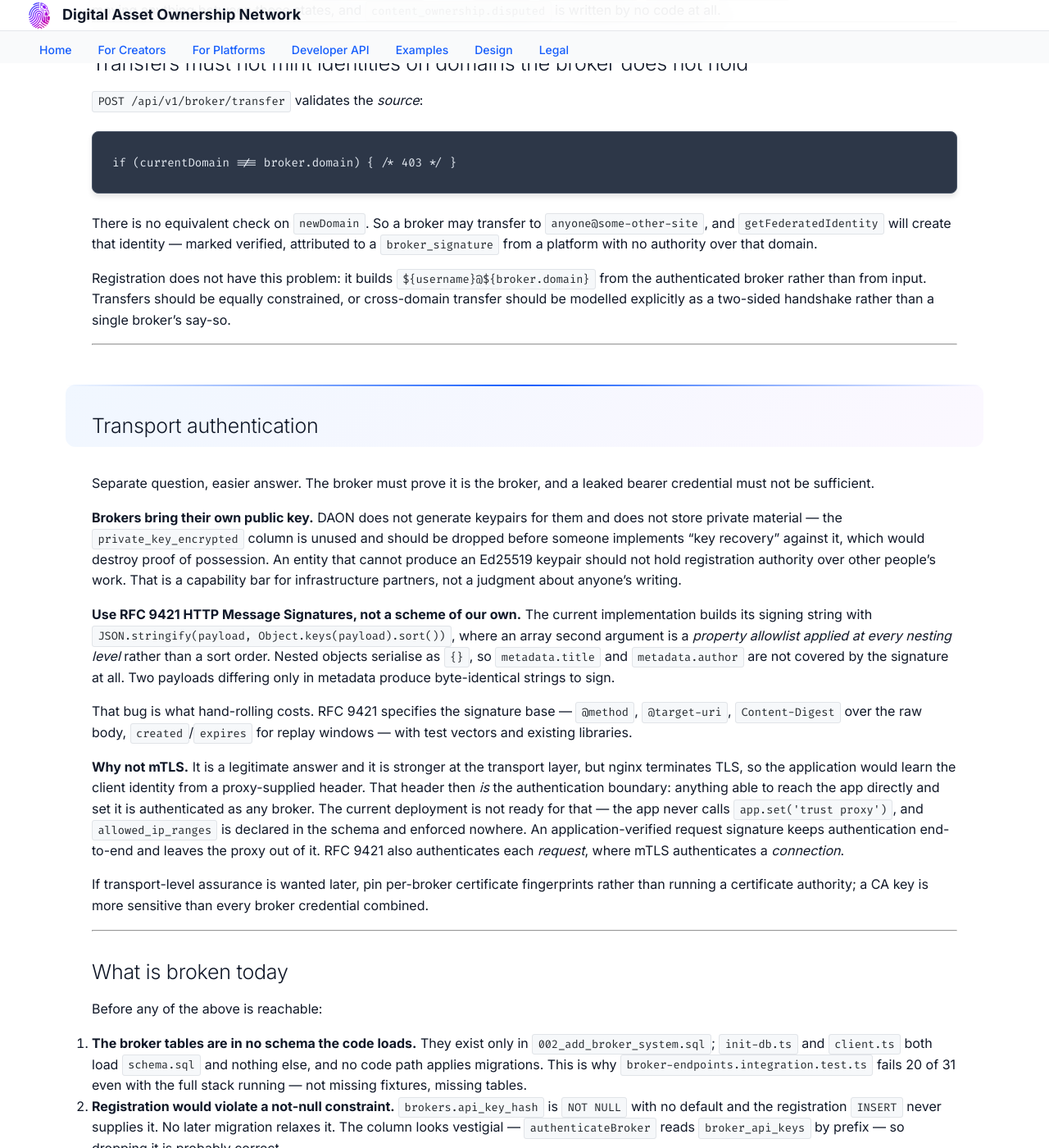
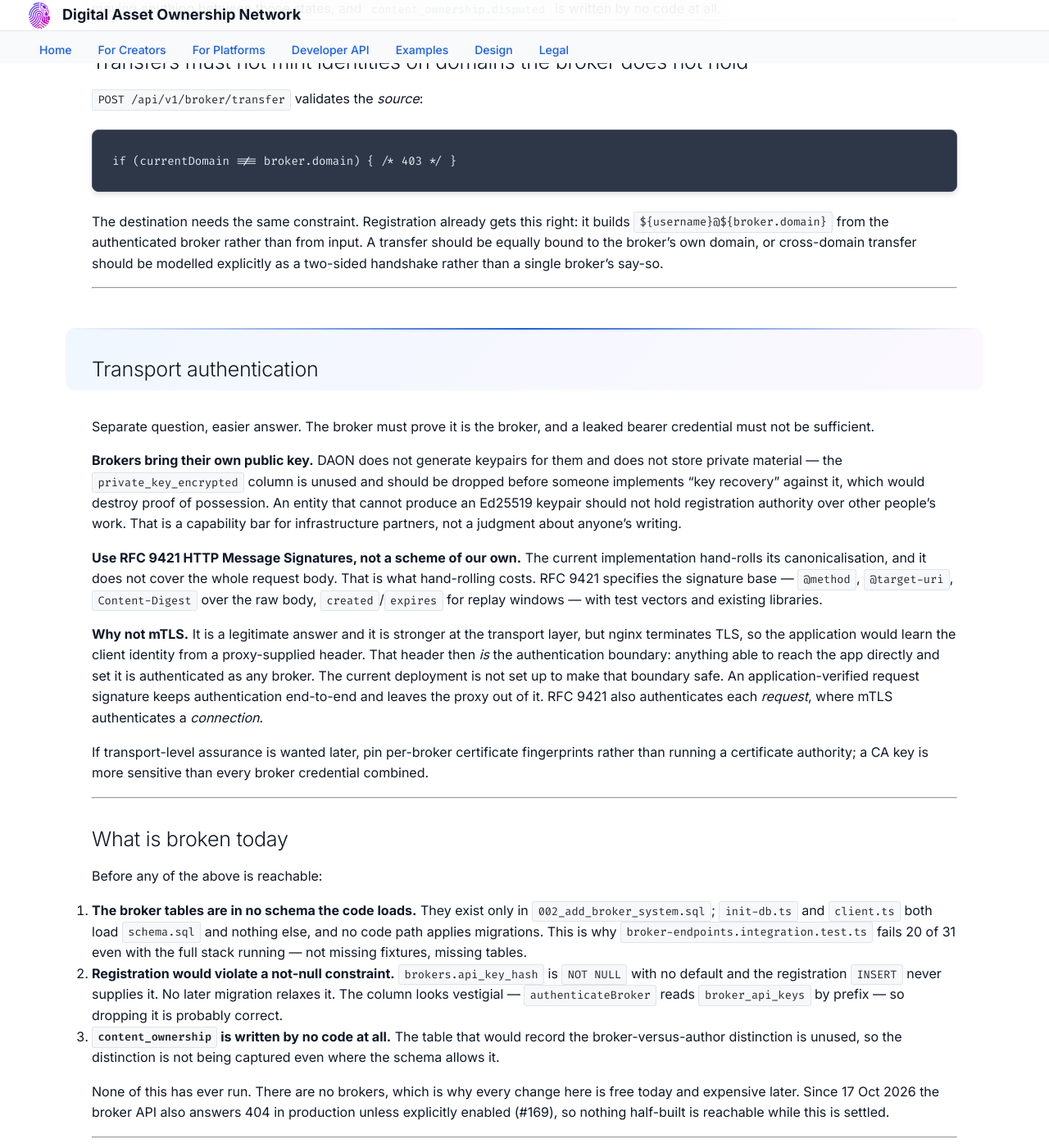
Before and after one commit to daon-network/daon, a Jekyll site: the page built from docs/design/brokerage.md, in a window 1280 px wide and 1400 px high, scrolled down 8402 px. Shown: the whole window at 82% size. Built offline with Jekyll 4.4.1, drawn with Linux system fonts in a browser that asks for light colours; some of the changed text lies outside the part shown.

Commit message:
docs(brokerage): correct against 17 Oct, describe defects without recipes
Corrections:
- Anonymous direct registration is closed (#163); say so.
- "Step 9 makes the ladder real" meant step 10 (platform_oauth).
- The third open question predated the recovery-address decision and
  contradicted it; rewritten around what the record shows once a
  broker's channel is gone.
- Doubled horizontal rule removed.
- WISHLIST item 2 blamed missing fixtures; the real cause is that the
  broker tables are in no loaded schema, so there is nothing to seed.
- WISHLIST numbering: this entry no longer duplicates "6"; later items
  move down by one.

Security: the doc and WISHLIST entry described specific broker defects
precisely enough to reproduce. They now state what must be true (sign the
whole body, bind transfers to the broker's domain, never report an
unperformed check as valid) without the how-to. The broker API is also off
in production while this is settled (#169).

Co-Authored-By: Claude Opus 5.5 <noreply@anthropic.com>
Claude-Session: https://claude.ai/code/session_017ec7JCDoL5HnLK7JuCAQtP

````diff
--- a/docs/design/brokerage.md
+++ b/docs/design/brokerage.md
@@ -15,8 +15,6 @@ touches DAON.
 
 That convenience is the entire point, and it is also the entire problem. **A broker registration is
 a claim by the platform about a person who was not present.**
-
----
 
 ---
 
@@ -128,9 +126,7 @@ Worth naming because it makes the two registration paths consistent rather than
 | Direct | The account itself | The account's own email |
 | Broker | `user@broker`, delegated to the platform | An email supplied by the broker with the author's consent |
 
-**Contactability is the floor on both. Identity is required on neither.** Closing anonymous
-registration on the direct path is not separate cleanup; it is this same principle applied where
-there is no broker to delegate to.
+**Contactability is the floor on both. Identity is required on neither.** Closing anonymous registration on the direct path was not separate cleanup; it is this same principle applied where there is no broker to delegate to. It shipped on 16 Oct 2026 (#163): the direct path now requires an account.
 
 **What it does not establish, and must not be read as establishing:** a real-world identity. It
 inherits the platform's account security as its ceiling, and AO3 accounts are email-and-invite. A
@@ -212,9 +208,7 @@ VALUES ($1, $2, $3, true, NOW(), 'broker_signature')
 ON CONFLICT (username, domain) DO UPDATE SET verified = true, ...
 ```
 
-`verified` is hardcoded true and the method is hardcoded `'broker_signature'` — while
-`require_signature` is only set for the enterprise tier, so for community and standard brokers **no
-signature was checked at all.** The `ON CONFLICT` clause then re-affirms verification on every
+`verified` is hardcoded true and the method is hardcoded `'broker_signature'`, whether or not the request was actually signature-checked. The `ON CONFLICT` clause then re-affirms verification on every
 subsequent call, so an identity cannot decay back to unverified even if it should.
 
 That is an unearned ranking carrying a label for a check that did not happen. It is exactly what the
@@ -229,10 +223,7 @@ what that path actually did.
 
 Checked 9 Sep 2026, because one instance of this is a bug and a habit of it is a design fault.
 
-- **`verifySignature` returns `true` when `broker.require_signature` is false.** A function of that
-  name returning "valid" for a check it declined to perform is a trap for the next caller, even
-  though present callers only invoke it when a signature is required. It should return a tri-state,
-  or the branch should live at the call site.
+- **`verifySignature` can report "valid" for a check it did not perform.** A function of that name must never do that, whatever its present callers happen to pass. It should return a tri-state, or the branch should live at the call site.
 - **Broker registration writes `enabled = true` beside `certification_status = 'pending'`.**
   Contradictory on its face. Not exploitable: `authenticateBroker` independently rejects any broker
   whose `certification_status !== 'active'`, so the certification gate holds. Worth resolving anyway,
@@ -405,12 +396,7 @@ assertion, attribute it, endorse nothing.
 if (currentDomain !== broker.domain) { /* 403 */ }
 ```
 
-There is no equivalent check on `newDomain`. So a broker may transfer to `anyone@some-other-site`,
-and `getFederatedIdentity` will create that identity — marked verified, attributed to a
-`broker_signature` from a platform with no authority over that domain.
-
-Registration does not have this problem: it builds `${username}@${broker.domain}` from the
-authenticated broker rather than from input. Transfers should be equally constrained, or cross-domain
+The destination needs the same constraint. Registration already gets this right: it builds `${username}@${broker.domain}` from the authenticated broker rather than from input. A transfer should be equally bound to the broker's own domain, or cross-domain
 transfer should be modelled explicitly as a two-sided handshake rather than a single broker's say-so.
 
 ---
@@ -426,21 +412,14 @@ implements "key recovery" against it, which would destroy proof of possession. A
 produce an Ed25519 keypair should not hold registration authority over other people's work. That is a
 capability bar for infrastructure partners, not a judgment about anyone's writing.
 
-**Use RFC 9421 HTTP Message Signatures, not a scheme of our own.** The current implementation builds
-its signing string with `JSON.stringify(payload, Object.keys(payload).sort())`, where an array
-second argument is a *property allowlist applied at every nesting level* rather than a sort order.
-Nested objects serialise as `{}`, so `metadata.title` and `metadata.author` are not covered by the
-signature at all. Two payloads differing only in metadata produce byte-identical strings to sign.
-
-That bug is what hand-rolling costs. RFC 9421 specifies the signature base — `@method`,
+**Use RFC 9421 HTTP Message Signatures, not a scheme of our own.** The current implementation hand-rolls its canonicalisation, and it does not cover the whole request body. That is what hand-rolling costs. RFC 9421 specifies the signature base — `@method`,
 `@target-uri`, `Content-Digest` over the raw body, `created`/`expires` for replay windows — with test
 vectors and existing libraries.
 
 **Why not mTLS.** It is a legitimate answer and it is stronger at the transport layer, but nginx
 terminates TLS, so the application would learn the client identity from a proxy-supplied header.
 That header then *is* the authentication boundary: anything able to reach the app directly and set
-it is authenticated as any broker. The current deployment is not ready for that — the app never calls
-`app.set('trust proxy')`, and `allowed_ip_ranges` is declared in the schema and enforced nowhere. An
+it is authenticated as any broker. The current deployment is not set up to make that boundary safe. An
 application-verified request signature keeps authentication end-to-end and leaves the proxy out of
 it. RFC 9421 also authenticates each *request*, where mTLS authenticates a *connection*.
 
@@ -466,7 +445,8 @@ Before any of the above is reachable:
    schema allows it.
 
 None of this has ever run. There are no brokers, which is why every change here is free today and
-expensive later.
+expensive later. Since 17 Oct 2026 the broker API also answers 404 in production unless explicitly
+enabled (#169), so nothing half-built is reachable while this is settled.
 
 ---
 
@@ -477,7 +457,7 @@ expensive later.
 3. Write `content_ownership` on broker registration, with `registered_by_type = 'broker'`.
 4. Stop writing `verified = true`. Record identities as asserted, attributed, and dated — the
    broker's name is the whole signal a reader gets.
-5. Constrain `newDomain` on transfers.
+5. Bind transfer destinations to the broker's own domain, as registration already is.
 6. Require `public_key` at registration; drop `private_key_encrypted`.
 7. Replace `verifySignature` with RFC 9421 verification; demote the API key to an identifier.
 8. Ship a signer in the Node SDK plus a worked `openssl` example.
@@ -506,10 +485,9 @@ the ladder real.
   repudiation is a contested-ownership case where the contest is with the broker rather than another
   claimant. Registrations are append-only and the ledger cannot be withdrawn, so what is added is a
   dated dispute record, not a deletion.
-- **What happens when a broker outlives its usefulness but its assertions do not?** Contactability
-  has the broker's lifespan. If a platform shuts down, is acquired, or is decertified, the channel
-  behind every identity it asserted goes with it, and nothing in the record reflects that. A
-  `claim_proof` from the author is the only channel that survives the platform, which makes it less
-  of a convenience than it looks. Given that registrations are append-only and the
-  ledger cannot be withdrawn, this may be a dispute record rather than a deletion —
-  `content_ownership.disputed` exists and is unused.
+- **What does the record show once a broker's channel is gone?** If a platform shuts down, is
+  acquired, or is decertified, the live channel behind every identity it asserted goes with it.
+  Ownership survives through the recovery address (§ *Ownership outlives the broker*), but nothing
+  in the *record* reflects that the channel has gone. Since registrations are append-only and the
+  ledger cannot be withdrawn, this is probably a dated annotation rather than a change to the
+  assertions.
````
Also changed, not shown: other parts of docs/design/brokerage.md (+1 -2 lines), WISHLIST.md (+18 -18 lines).
